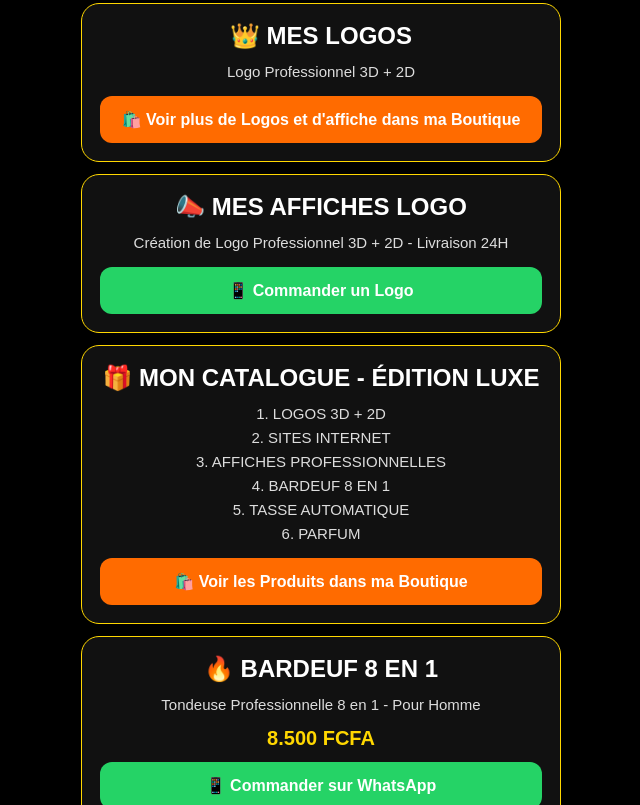
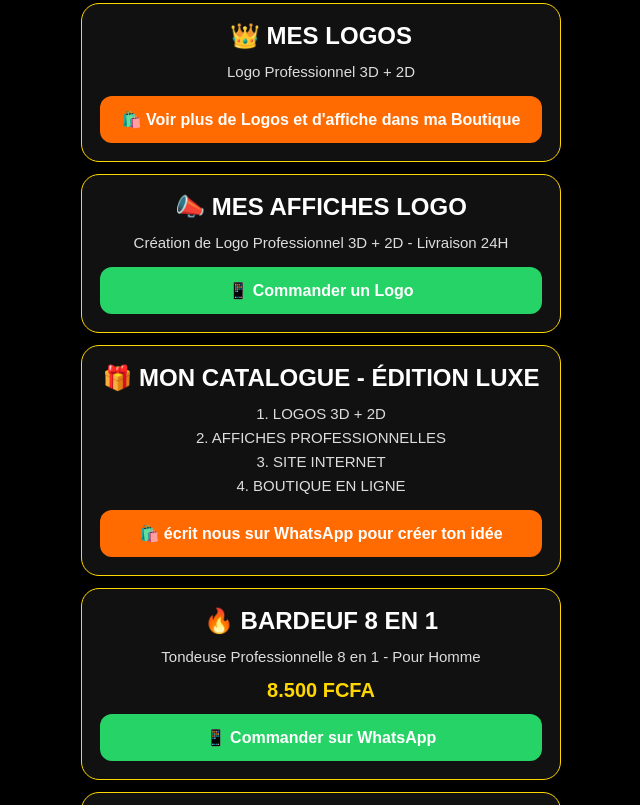
Before and after one commit to oscarpropose/oscarpropose.github.io, a plain HTML site: page index.html in a window 1280 px wide. Shown: the part 429-1234 px from the top of the page, without its empty margins (319-959 px from the left). Drawn offline with Linux system fonts and the light colour scheme.

Commit message:
Update index.html

```diff
--- a/index.html
+++ b/index.html
@@ -51,12 +51,10 @@ body{background:#000;color:#fff;font-family:Arial,sans-serif;padding:10px}
 <div class="card">
 <h2>🎁 MON CATALOGUE - ÉDITION LUXE</h2>
 <p>1. LOGOS 3D + 2D<br>
-2. SITES INTERNET<br>
-3. AFFICHES PROFESSIONNELLES<br>
-4. BARDEUF 8 EN 1<br>
-5. TASSE AUTOMATIQUE<br>
-6. PARFUM</p>
-<a class="btn orange" href="https://boutikam.com/s/oscar-propose">🛍️ Voir les Produits dans ma Boutique</a>
+2. AFFICHES PROFESSIONNELLES<br>
+3. SITE INTERNET<br>
+4. BOUTIQUE EN LIGNE</p>
+<a class="btn orange" href="https://wa.me/2250713833393">🛍️ écrit nous sur WhatsApp pour créer ton idée</a>
 </div>
 
 <div class="card">
```
